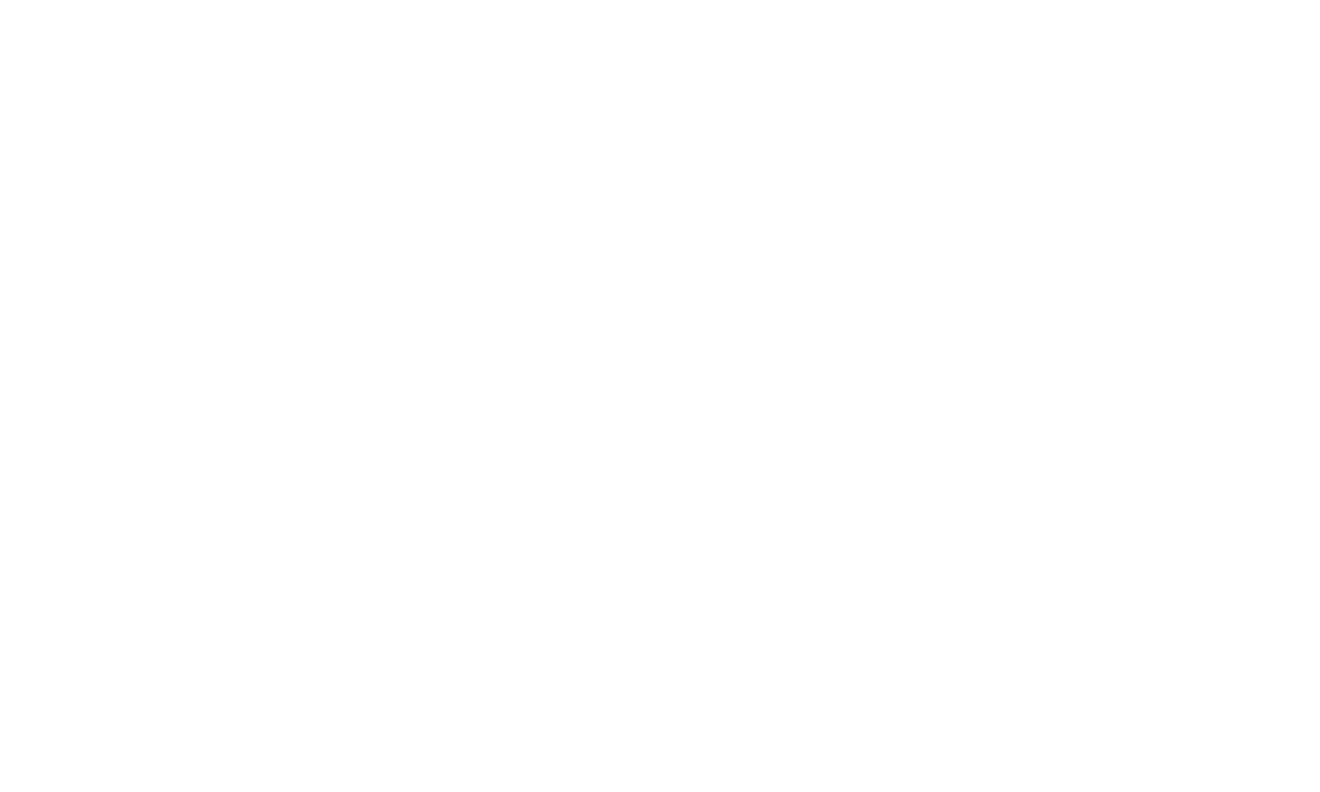
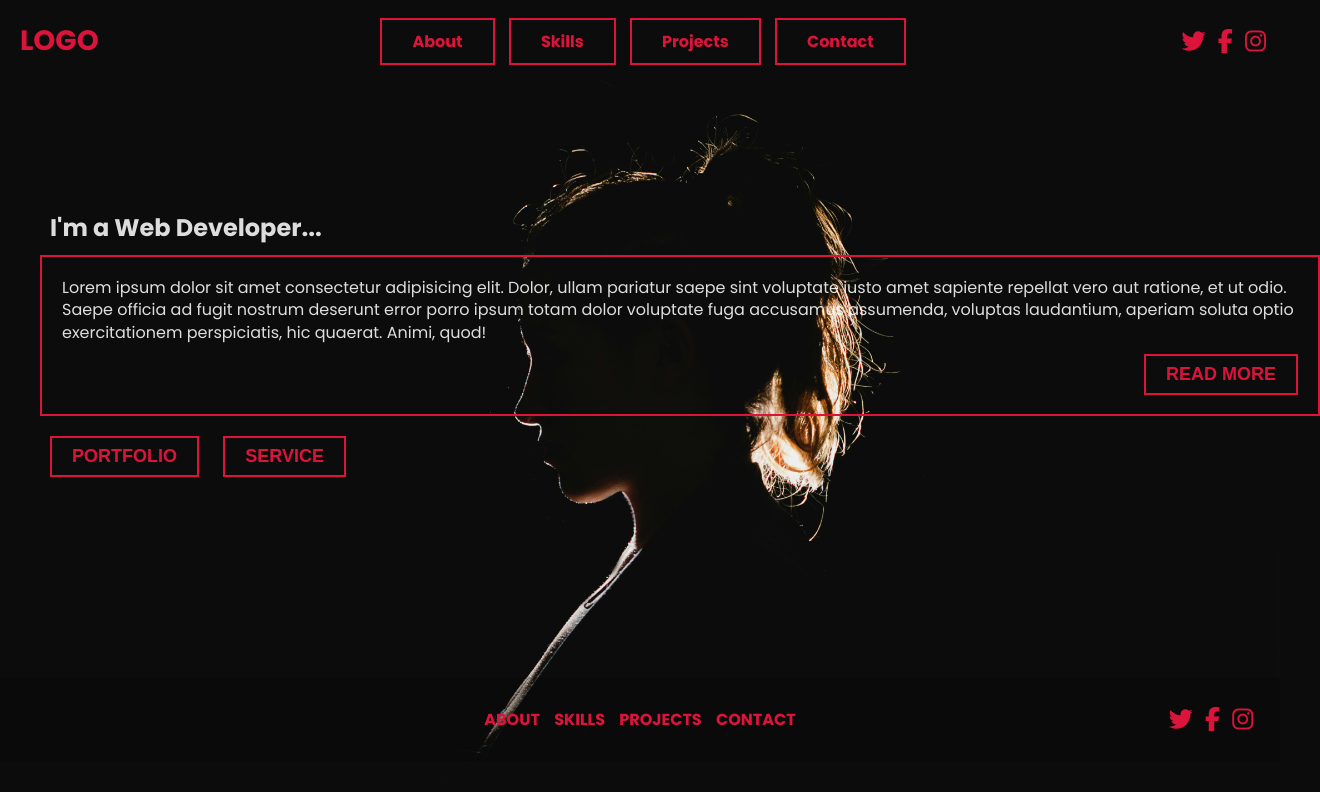
Before and after one commit to Puneetkumarboinpally/coding-challanges, a plain HTML site: page coding-challange1/index.html in a window 1280 px wide. Shown: the whole page, 1320 px wide, since content can reach past the window. Drawn offline with Linux system fonts and the light colour scheme.

Commit message:
completed

```diff
--- a/coding-challange1/index.html
+++ b/coding-challange1/index.html
@@ -1,15 +1,82 @@
 <!DOCTYPE html>
 <html lang="en">
-<head>
-    <meta charset="UTF-8">
-    <meta name="viewport" content="width=device-width, initial-scale=1.0">
+  <head>
+    <meta charset="UTF-8" />
+    <meta name="viewport" content="width=device-width, initial-scale=1.0" />
     <title>Coding-challenge 1</title>
-    <link rel="stylesheet" href="style.css">
- </head>
-<body>
+    <link rel="stylesheet" href="/coding-challange1/style.css" />
+    <link rel="stylesheet"
+    href=https://cdnjs.cloudflare.com/ajax/libs/font-awesome/6.7.2/css/all.min.css>
+  </head>
+  <body>
+    <!-- navigation section -->
     <nav>
-
+      <div class="nav-logo">
+        <a href="/coding-challange1/index.html">LOGO</a>
+      </div>
+      <div class="nav-content">
+        <ul>
+          <li><a href="#">About</a></li>
+          <li><a href="#">Skills</a></li>
+          <li><a href="#">Projects</a></li>
+          <li><a href="#">Contact</a></li>
+        </ul>
+      </div>
+      <div class="social-icons">
+        <a href="https://www.twitter.com/"
+          ><i class="fa-brands fa-twitter"></i
+        ></a>
+        <a href="https://www.facebook.com/"
+          ><i class="fa-brands fa-facebook-f"></i
+        ></a>
+        <a href="https://www.instagram.com/"
+          ><i class="fa-brands fa-instagram"></i
+        ></a>
+      </div>
     </nav>
 
-</body>
+    <!-- header section -->
+
+    <section>
+      <div class="header">
+        <h1>I'm a Web Developer...</h1>
+      </div>
+      <div class="content">
+        <p>
+          Lorem ipsum dolor sit amet consectetur adipisicing elit. Dolor, ullam
+          pariatur saepe sint voluptate iusto amet sapiente repellat vero aut
+          ratione, et ut odio. Saepe officia ad fugit nostrum deserunt error
+          porro ipsum totam dolor voluptate fuga accusamus assumenda, voluptas
+          laudantium, aperiam soluta optio exercitationem perspiciatis, hic
+          quaerat. Animi, quod!
+        </p>
+        <div class="section-btn">
+            <button>READ MORE</button>
+        </div>
+
+      </div>
+      <button>PORTFOLIO</button>
+      <button>SERVICE</button>
+    </section>
+
+    <footer>
+      <div class="footer-content">
+        <a href="#">ABOUT</a>
+        <a href="#">SKILLS</a>
+        <a href="#">PROJECTS</a>
+        <a href="#">CONTACT</a>
+      </div>
+      <div class="social-icons">
+        <a href="https://www.twitter.com/"
+          ><i class="fa-brands fa-twitter"></i
+        ></a>
+        <a href="https://www.facebook.com/"
+          ><i class="fa-brands fa-facebook-f"></i
+        ></a>
+        <a href="https://www.instagram.com/"
+          ><i class="fa-brands fa-instagram"></i
+        ></a>
+      </div>
+    </footer>
+  </body>
 </html>
--- a/coding-challange1/style.css
+++ b/coding-challange1/style.css
@@ -0,0 +1,137 @@
+@import url("https://fonts.googleapis.com/css2?family=Poppins:ital,wght@0,100;0,200;0,300;0,400;0,500;0,600;0,700;0,800;0,900;1,100;1,200;1,300;1,400;1,500;1,600;1,700;1,800;1,900&display=swap");
+* {
+  margin: 0px;
+  padding: 0px;
+  box-sizing: border-box;
+}
+body {
+  width: 100%;
+  height: 50vh;
+  font-family: "Poppins", sans-serif;
+  background-image: url("hero-image.jpg");
+  background-position: top  center;
+  background-size: cover;
+}
+
+/* navigation section*/
+nav {
+  display: flex;
+  justify-content: space-between;
+  align-items: center;
+  width: 100%;
+  position: fixed;
+  top: 0;
+  left: 0;
+  z-index: 1000;
+  padding: 10px;
+}
+.nav-logo {
+  padding: 10px;
+}
+.nav-logo a {
+  text-decoration: none;
+  color: crimson;
+  font-weight: bold;
+  font-size: 28px;
+}
+.nav-content ul li {
+  display: inline;
+  list-style: none;
+  padding: 5px;
+}
+.nav-content ul li a {
+  text-decoration: none;
+  color: crimson;
+  font-weight: bold;
+  font-size: 16px;
+  border: 2px solid crimson;
+  background-color: transparent;
+  padding: 10px 30px;
+}
+.nav-content ul li a:hover {
+  color: rgba(251, 255, 0, 0.76);
+  border: 2px solid rgba(251, 255, 0, 0.76);
+  transition: 0.3s;
+}
+.social-icons a {
+  text-decoration: none;
+  color: crimson;
+  font-size: 24px;
+  margin: 4px;
+}
+.social-icons a:hover {
+  color: rgba(251, 255, 0, 0.76);
+}
+/* main-section */
+section {
+  position: relative;
+  top: 200px;
+  left: 40px;
+  max-width: 40x0px;
+}
+.header {
+    color:#ffffffdc;
+  font-weight: bold;
+  padding: 10px;
+}
+section .content {
+  border: 2px solid crimson;
+  padding: 20px;
+  position: relative;
+  padding-bottom: 70px;
+  margin-bottom: 20px;
+}
+section p {
+    color:#ffffffdc;
+  font-size: 16px;
+  line-height: 1.4;
+}
+.section-btn {
+  position: absolute;
+  right: 0px;
+  margin: 10px;
+}
+button {
+  padding: 8px 20px;
+  color: crimson;
+  font-weight: bold;
+  font-size: 18px;
+  border: 2px solid crimson;
+  background-color: transparent;
+  margin:0px 10px;
+}
+button:hover {
+  color: rgba(251, 255, 0, 0.76);;
+  border: 2px solid rgba(251, 255, 0, 0.76);;
+  transition: 0.3s;
+}
+
+/* footer section */
+footer {
+    background-color: rgba(0,0,0,0.15);
+  width: 100vw;
+  display: flex;
+  justify-content: center;
+  align-items: center;
+  position: relative;
+  top: 100%;
+  padding: 20px;
+}
+.footer-content {
+  padding: 10px;
+}
+footer .footer-content a {
+  text-decoration: none;
+  font-weight: bold;
+  color: crimson;
+  margin: 5px;
+}
+footer .footer-content a:hover {
+  color: rgba(251, 255, 0, 0.76);;
+  padding-bottom: 2px;
+  border-bottom: 3px solid crimson;
+}
+footer .social-icons {
+  position: absolute;
+  left: 91%;
+}
```
Also changed, not shown: coding-challange1/hero-image.jpg (added).
